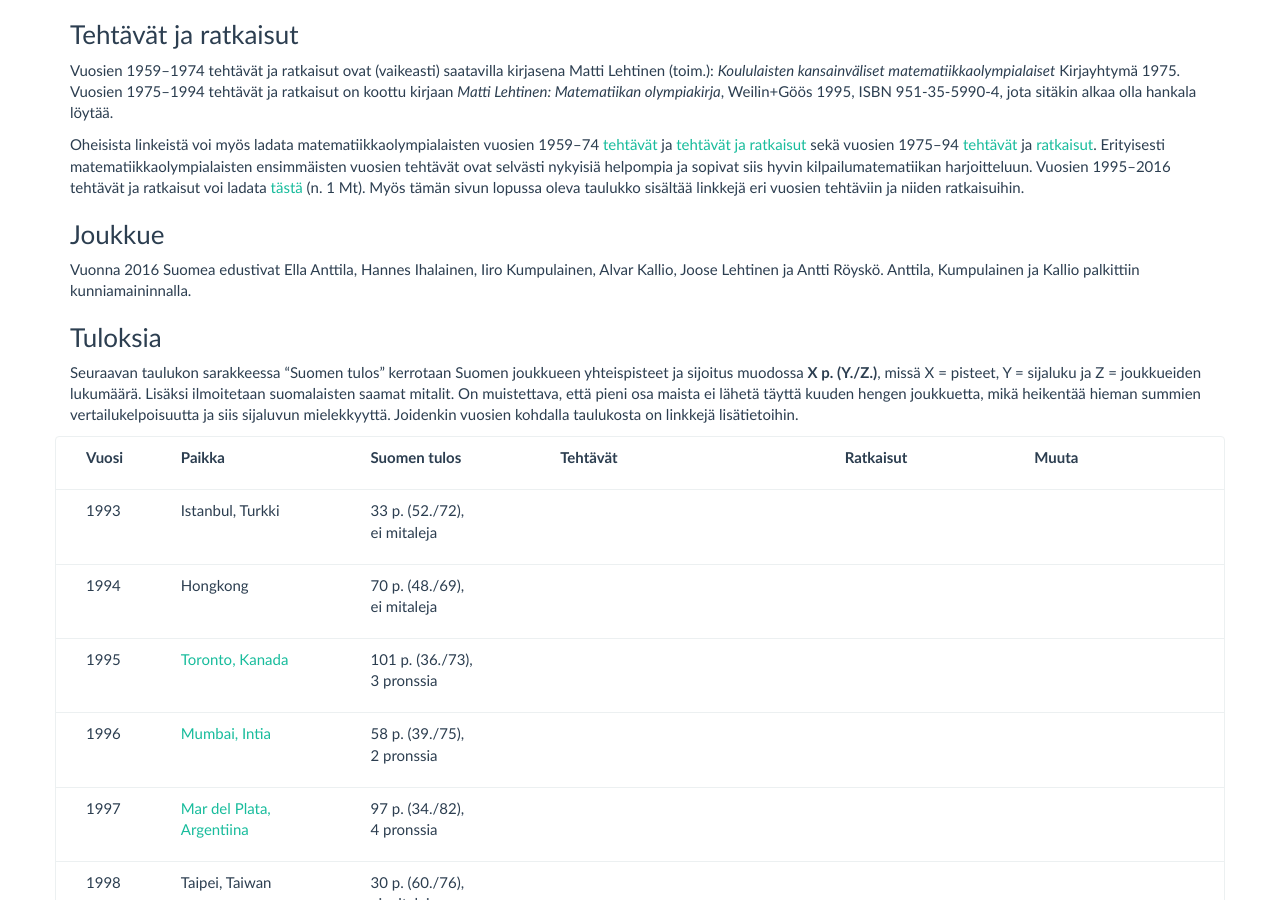
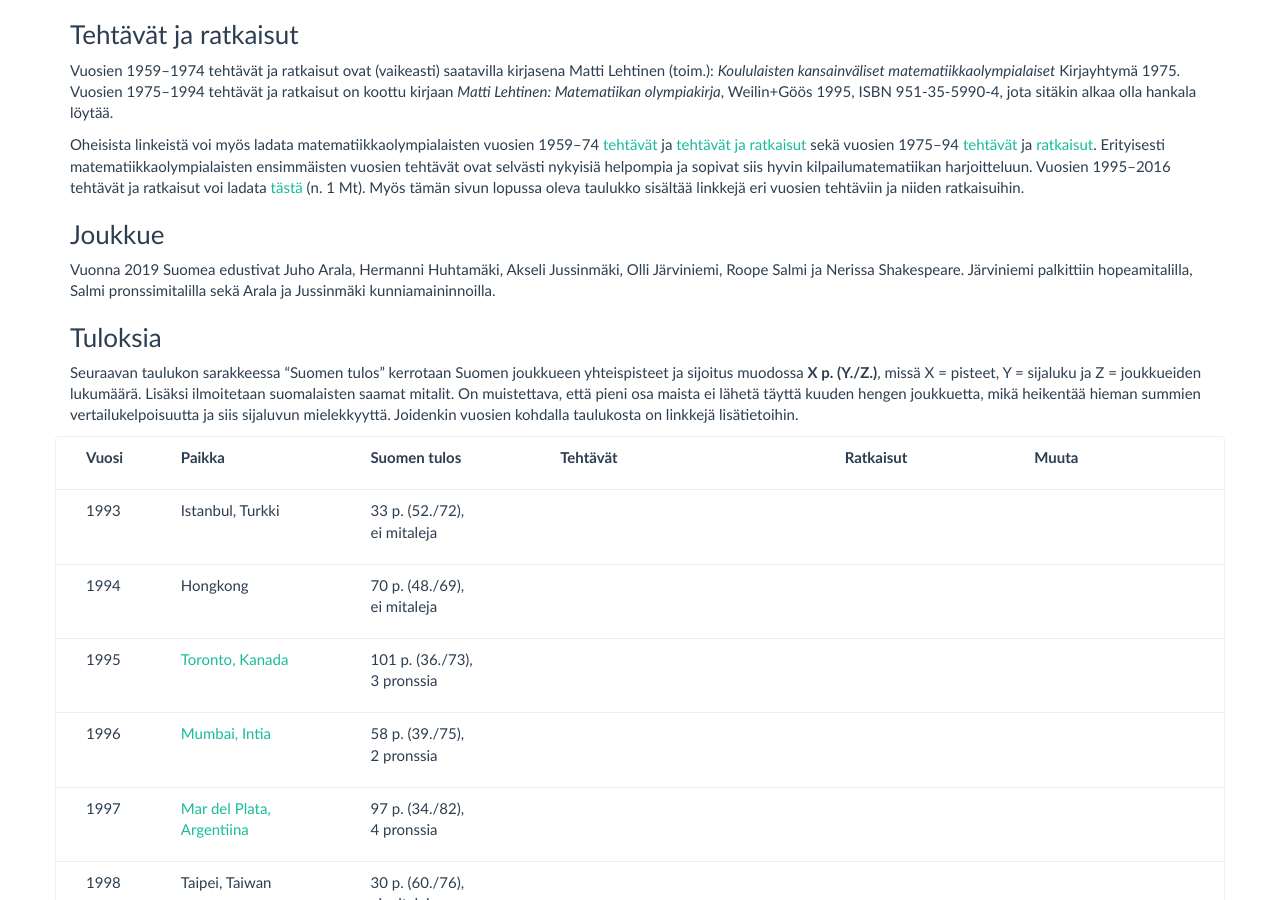
Before and after one commit to matematiikkakilpailut/matematiikkakilpailut.github.io, a Jekyll site: the page built from IMO/index.md, in a window 1280 px wide and 900 px high, scrolled down 609 px. Built offline with Jekyll 4.4.1, drawn with Linux system fonts in a browser that asks for light colours; some of the changed text lies outside the part shown.

Commit message:
Update index.md

```diff
--- a/IMO/index.md
+++ b/IMO/index.md
@@ -265,7 +267,9 @@ kunniamaininnalla.
 
 {% endcomment %}
 
-Vuonna 2016 Suomea edustivat Ella Anttila, Hannes Ihalainen, Iiro Kumpulainen, Alvar Kallio, Joose Lehtinen ja Antti Röyskö. Anttila, Kumpulainen ja Kallio palkittiin kunniamaininnalla.
+Vuonna 2019 Suomea edustivat Juho Arala, Hermanni Huhtamäki, Akseli Jussinmäki,
+Olli Järviniemi, Roope Salmi ja Nerissa Shakespeare. Järviniemi palkittiin
+hopeamitalilla, Salmi pronssimitalilla sekä Arala ja Jussinmäki kunniamaininnoilla.
 
 ### Tuloksia
 
```
Also changed, not shown: other parts of IMO/index.md (+4 -2 lines).
